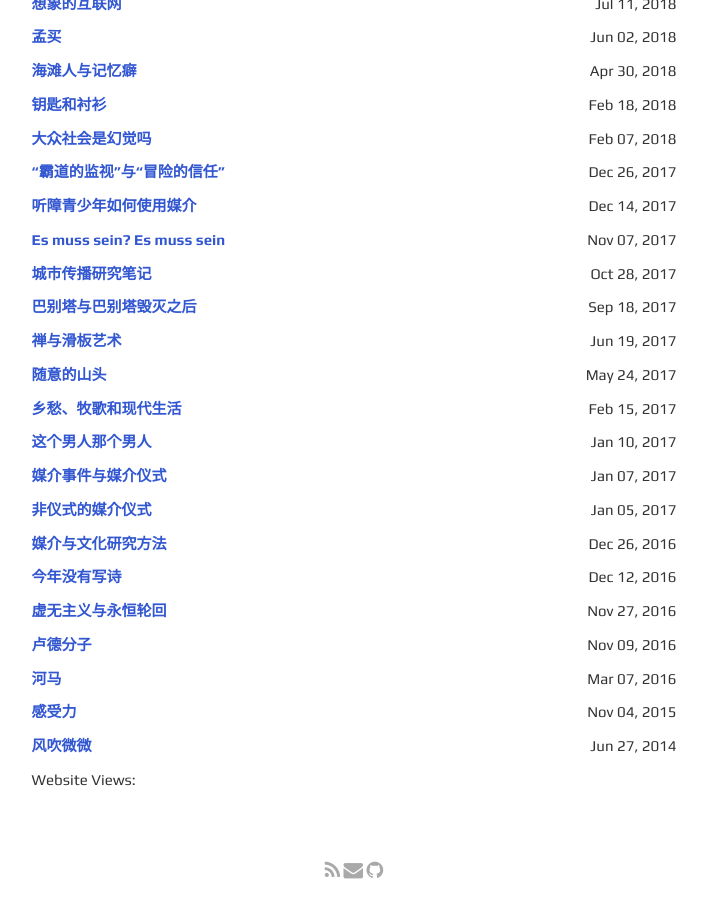
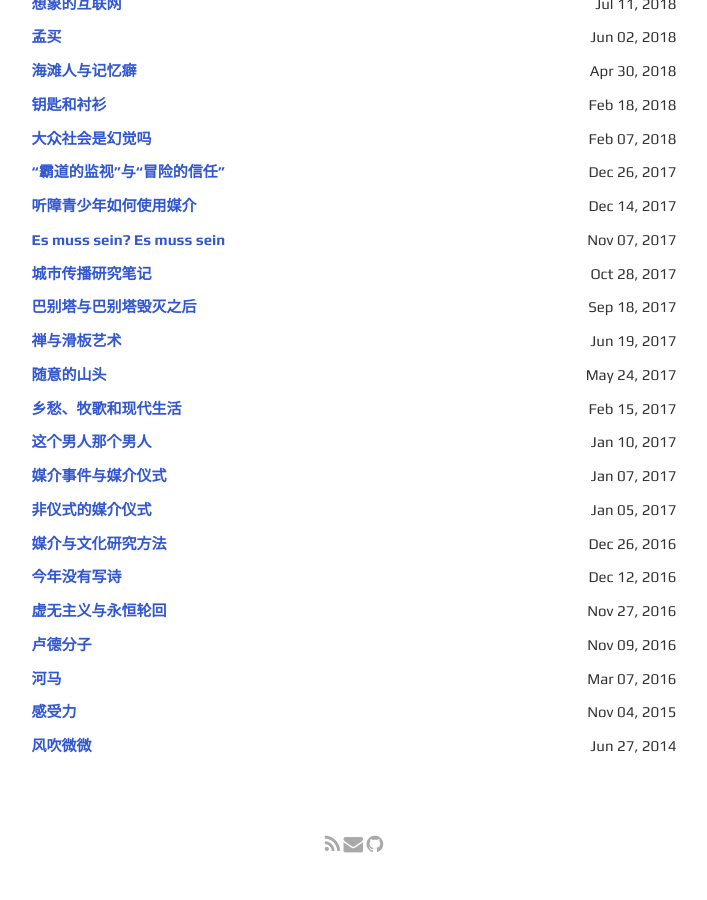
Before and after one commit to codyb1ue/codyb1ue.github.io, a Jekyll site: the page built from index.html, in a window 1280 px wide and 900 px high, scrolled down 1951 px. Shown: the whole window, without its empty margins (286-993 px from the left). Built offline with Jekyll 4.4.1, drawn with Linux system fonts in a browser that asks for light colours; the list of posts is cut into pages by our own code; after the commit the page ends 2825 px from its top, so only the background shows below that.

Commit message:
Update index.html

```diff
--- a/index.html
+++ b/index.html
@@ -66,8 +66,5 @@ layout: default
         {% endfor %}
     </ul>
 
-<span id="busuanzi_container_site_pv">
-    Website Views: <span id="busuanzi_value_site_pv"></span>
-</span>
 
 </section>
```
